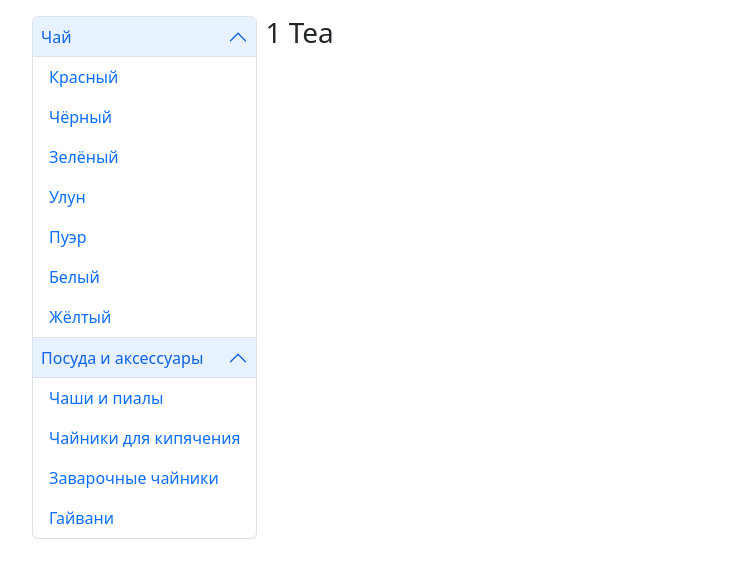
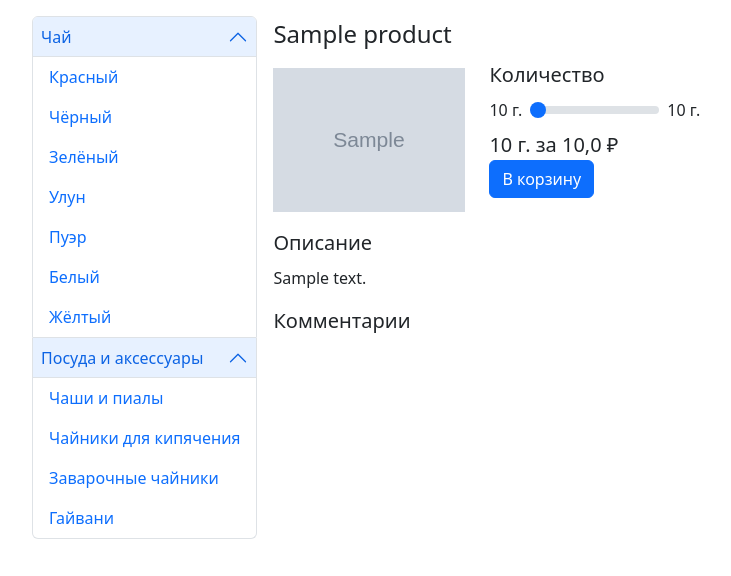
Before and after one commit to Gvard-Windlass/teahouse, a Django app: page /tea/1/ in a window 1280 px wide. Shown: the part 56-632 px from the top of the page, without its empty margins (50-781 px from the left). Run offline with Django 4.2, Linux system fonts and the light colour scheme; tables that the repository leaves empty hold one stand-in row (values such as "Sample post"); grey boxes marked "Sample" are stand-in pictures; data that the repository does not hold is empty.

Commit message:
Add tea detail view

```diff
--- /dev/null
+++ b/catalogue/templatetags/integer_division.py
@@ -0,0 +1,7 @@
+from django import template
+
+register = template.Library()
+
+@register.filter
+def int_divide(value, arg):
+    return int(value/arg)*arg
--- a/catalogue/urls.py
+++ b/catalogue/urls.py
@@ -3,6 +3,7 @@ from . import views
 
 urlpatterns = [
     path('', views.home, name='home'),
-    path('tea/', views.TeaListView.as_view(), name='tea_all'),
-    path('tea/<tea_type>/', views.TeaListView.as_view(), name='tea_by_type'),
+    path('tea_catalogue/', views.TeaListView.as_view(), name='tea_all'),
+    path('tea_catalogue/<tea_type>/', views.TeaListView.as_view(), name='tea_by_type'),
+    path('tea/<int:pk>/', views.TeaDetailView.as_view(), name='tea_detail'),
 ]
--- a/catalogue/views.py
+++ b/catalogue/views.py
@@ -1,4 +1,5 @@
 from django.views.generic.list import ListView
+from django.views.generic.detail import DetailView
 from django.shortcuts import render
 
 from .models import Tea
@@ -29,3 +30,14 @@ class TeaListView(ListView):
             context['products_title'] = f'{tea_type} Tea'
 
         return context
+
+
+class TeaDetailView(DetailView):
+    model = Tea
+    template_name = 'catalogue/tea_detail.html'
+    context_object_name = 'tea'
+
+    def get_context_data(self, **kwargs):
+        context = super().get_context_data(**kwargs)
+        context['amount_step'] = 10
+        return context
--- a/templates/catalogue/home.html
+++ b/templates/catalogue/home.html
@@ -31,13 +31,13 @@
             <div class="accordeon-collapse collapse show" id="teaLinks-menu" area-labelledby="teaLinks-header">
                 <div class="accordeon-body">
                     <ul class="nav flex-column">
-                        <li class="nav-item"><a href="/tea/Black/" class="nav-link">Красный</a></li>
-                        <li class="nav-item"><a href="/tea/Dark/" class="nav-link">Чёрный</a></li>
-                        <li class="nav-item"><a href="/tea/Green/" class="nav-link">Зелёный</a></li>
-                        <li class="nav-item"><a href="/tea/Oolong/" class="nav-link">Улун</a></li>
-                        <li class="nav-item"><a href="/tea/Puer/" class="nav-link">Пуэр</a></li>
-                        <li class="nav-item"><a href="/tea/White/" class="nav-link">Белый</a></li>
-                        <li class="nav-item"><a href="/tea/Yellow/" class="nav-link">Жёлтый</a></li>
+                        <li class="nav-item"><a href="{% url 'tea_by_type' 'Black' %}" class="nav-link">Красный</a></li>
+                        <li class="nav-item"><a href="{% url 'tea_by_type' 'Dark' %}" class="nav-link">Чёрный</a></li>
+                        <li class="nav-item"><a href="{% url 'tea_by_type' 'Green' %}" class="nav-link">Зелёный</a></li>
+                        <li class="nav-item"><a href="{% url 'tea_by_type' 'Oolong' %}" class="nav-link">Улун</a></li>
+                        <li class="nav-item"><a href="{% url 'tea_by_type' 'Puer' %}" class="nav-link">Пуэр</a></li>
+                        <li class="nav-item"><a href="{% url 'tea_by_type' 'White' %}" class="nav-link">Белый</a></li>
+                        <li class="nav-item"><a href="{% url 'tea_by_type' 'Yellow' %}" class="nav-link">Жёлтый</a></li>
                     </ul>
                 </div>
             </div>
--- a/templates/catalogue/products.html
+++ b/templates/catalogue/products.html
@@ -12,7 +12,8 @@
                         alt="изображение товара"
                         class="card-image-top product-image mx-auto">
                     <div class="card-body">
-                        <p class="card-title">{{ product.name }}</p>
+                        <a href="{% url 'tea_detail' product.id %}" class="card-title">{{ product.name }}</a>
+                        <br>
                         <span class="card-text">{{ product.price }} ₽</span>
                     </div>
                     <button
@@ -32,6 +33,8 @@
 
             const products = document.querySelector('#products');
             products.addEventListener('click', function(event) {
+                if (event.target.tagName == 'BUTTON' &&
+                event.target.classList.contains('btnWishlist')) {
                     event.preventDefault();
                     productId = event.target.value;
                     if (wishlist.includes(productId)) {
@@ -43,6 +46,7 @@
                         event.target.innerText = '♥';
                         wishlist.push(productId);
                     }
+                }
             });
         });
     </script>
--- /dev/null
+++ b/templates/catalogue/tea_detail.html
@@ -0,0 +1,46 @@
+{% extends 'catalogue/home.html' %}
+{% load static %}
+{% load integer_division %}
+
+{% block content %}
+    <div class="mx-2">
+        <span class="fs-4">{{ tea.name }}</span>
+        <div class="row row-cols-2">
+            <div class="col col-auto">
+                <img class="product-image d-block my-3" src="{{ tea.image.url }}" alt="изображение товара">
+            </div>
+            <div class="col col-auto">
+                <div class="mt-2">
+                    <span class="fs-5">Количество</span>
+                    <form>
+                        {% csrf_token %}
+                        <div class="d-flex my-2">
+                            <span class="flex-shrink-0">{{ amount_step }} г.</span>
+                            <input type="hidden" name="teaId" value="{{ tea.id }}">
+                            <input type="hidden" name="nextPage" value="{{ request.path }}">
+                            <input type="range"
+                            name="amount"
+                            class="form-range mx-2"
+                            min="{{ amount_step }}" value="{{ amount_step }}"
+                            max="{{ tea.tea_amount|int_divide:amount_step }}" step="{{ amount_step }}"
+                            oninput="updateTotal(this, {{ tea.price }})">
+                            <span class="flex-shrink-0">{{ tea.tea_amount|int_divide:amount_step }} г.</span>
+                        </div>
+                        <span id="total" class="fs-5">{{ amount_step }} г. за {{ tea.price }} ₽</span>
+                        <br class="mb-3">
+                        <button type="submit" class="btn btn-primary mb-3">В корзину</button>
+                    </form>
+                </div>
+            </div>
+        </div>
+        <span class="fs-5">Описание</span>
+        <p class="mt-2">{{ tea.description }}</p>
+        <span class="fs-5">Комментарии</span>
+    </div>
+    <script>
+        function updateTotal(input, price) {
+            totalDisplay = document.getElementById('total');
+            totalDisplay.textContent = `${input.value} г. за ${input.value*price/input.step} ₽`;
+        }
+    </script>
+{% endblock content %}
```
Also changed, not shown: catalogue/test/test_pages.py (+39 -2 lines), catalogue/test/test_views.py (+24 -2 lines), wishlist/test/test_pages.py (+3 -3 lines), catalogue/templatetags/__init__.py (added). Lines whose indentation alone changed are shown as unchanged.
